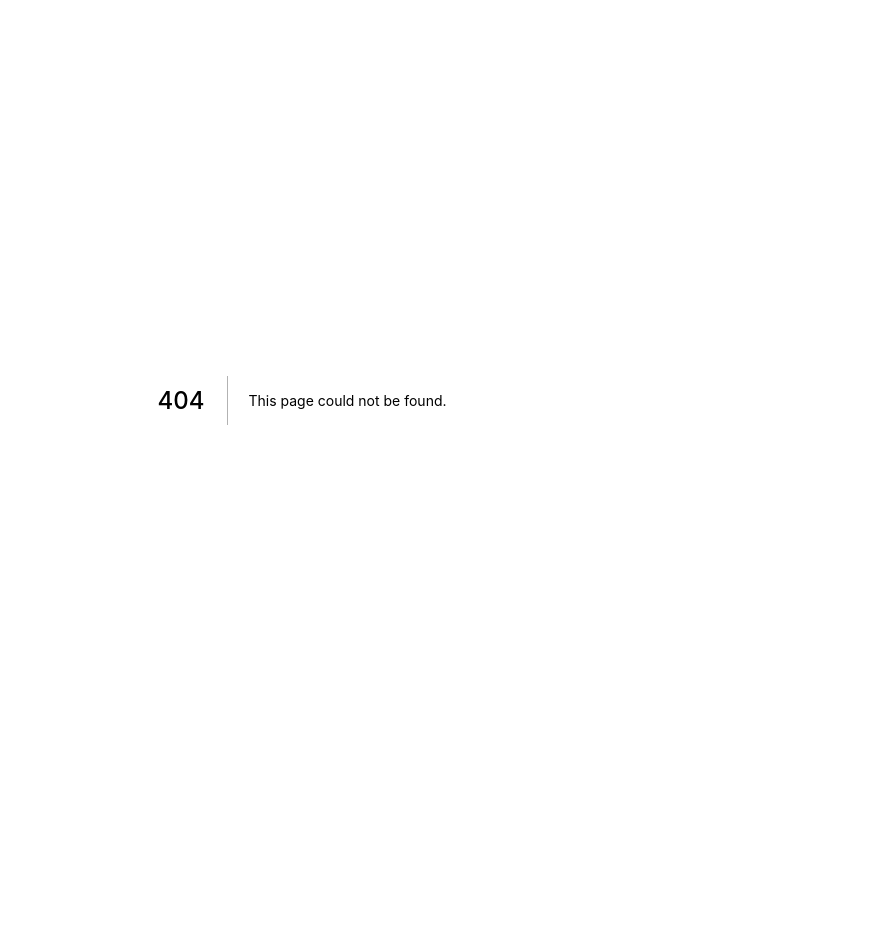
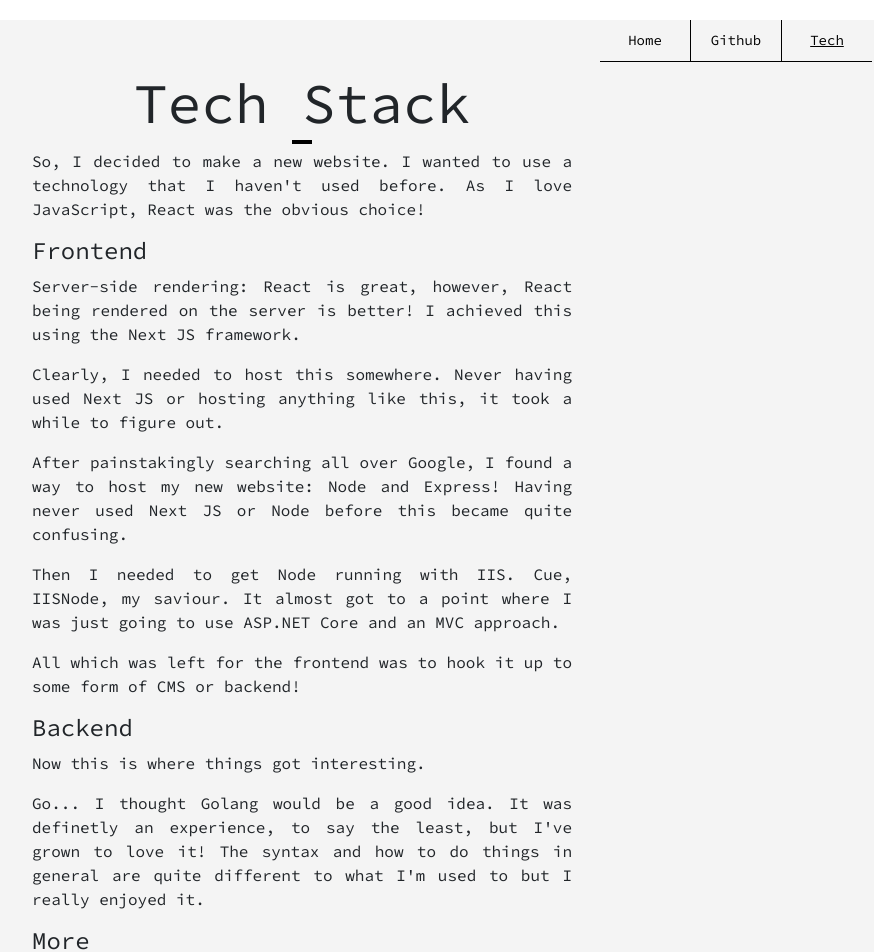
Before and after one commit to reecerussell/ReeceRussell, a Next.js app: page /tech in a window 1280 px wide. Before the commit this address had no page. Shown: the top 952 px of the page, without its empty margins (338-1212 px from the left). Before the commit the page ends 800 px from the top, so only its background shows below. Built offline with nearby package versions, Linux system fonts and the light colour scheme.

Commit message:
small changes

```diff
--- a/components/Navbar.js
+++ b/components/Navbar.js
@@ -1,33 +1,32 @@
-import React from 'react';
-import '../static/css/navbar.css';
+import React from "react";
+import "../static/css/navbar.css";
 
 export default class Navbar extends React.Component {
     constructor(props) {
         super(props);
 
-        this.state = {path: ""};
+        this.state = { path: "" };
     }
 
     componentDidMount() {
         var path = location.pathname;
-        if (path[0] !== '/')
-            path = "/" + path.toLowerCase();
+        if (path[0] !== "/") path = "/" + path.toLowerCase();
 
-        this.setState({path: path});
+        this.setState({ path: path });
     }
 
-    render () {
+    render() {
         return (
             <nav className="nav">
                 <ul>
-                    <li className={(this.state.path === "/" ? "active" : "")}>
+                    <li className={this.state.path === "/" ? "active" : ""}>
                         <a href="/">Home</a>
                     </li>
                     <li>
                         <a href="https://github.com/reecerussell">Github</a>
                     </li>
-                    <li className={(this.state.path.indexOf("/project") > -1 ? "active" : "")}>
-                        <a href="/projects">Projects</a>
+                    <li className={this.state.path === "/tech" ? "active" : ""}>
+                        <a href="/tech">Tech</a>
                     </li>
                 </ul>
             </nav>
--- /dev/null
+++ b/pages/tech.js
@@ -0,0 +1,69 @@
+import { Row, Col } from "reactstrap";
+import Layout from "../components/Layout";
+
+const Tech = props => (
+    <Layout>
+        <Row tag="section">
+            <Col md={{ offset: "3", size: "6" }}>
+                <h1 className="display-4 text-center">Tech Stack</h1>
+                <div
+                    className="tab"
+                    style={{
+                        left: "50%",
+                        transform: "translateX(-50%)",
+                        width: "20px",
+                        height: "4px",
+                    }}
+                />
+                <div className="text-justify">
+                    <p>
+                        So, I decided to make a new website. I wanted to use a
+                        technology that I haven't used before. As I love
+                        JavaScript, React was the obvious choice!
+                    </p>
+                    <h4>Frontend</h4>
+                    <p>
+                        Server-side rendering: React is great, however, React
+                        being rendered on the server is better! I achieved this
+                        using the Next JS framework.
+                    </p>
+                    <p>
+                        Clearly, I needed to host this somewhere. Never having
+                        used Next JS or hosting anything like this, it took a
+                        while to figure out.
+                    </p>
+                    <p>
+                        After painstakingly searching all over Google, I found a
+                        way to host my new website: Node and Express! Having
+                        never used Next JS or Node before this became quite
+                        confusing.
+                    </p>
+                    <p>
+                        Then I needed to get Node running with IIS. Cue,
+                        IISNode, my saviour. It almost got to a point where I
+                        was just going to use ASP.NET Core and an MVC approach.
+                    </p>
+                    <p>
+                        All which was left for the frontend was to hook it up to
+                        some form of CMS or backend!
+                    </p>
+                    <h4>Backend</h4>
+                    <p>Now this is where things got interesting.</p>
+                    <p>
+                        Go... I thought Golang would be a good idea. It was
+                        definetly an experience, to say the least, but I've
+                        grown to love it! The syntax and how to do things in
+                        general are quite different to what I'm used to but I
+                        really enjoyed it.
+                    </p>
+                    <h4>More</h4>
+                    <p>
+                        All hosted on Windows with IIS! Docker is the next step!
+                    </p>
+                </div>
+            </Col>
+        </Row>
+    </Layout>
+);
+
+export default Tech;
--- /dev/null
+++ b/prettier.config.js
@@ -0,0 +1,6 @@
+module.exports = {
+    trailingComma: "es5",
+    tabWidth: 4,
+    semi: true,
+    singleQuote: false,
+};
--- a/static/css/about.css
+++ b/static/css/about.css
@@ -1,5 +1,5 @@
 #about {
-    padding: 50px 0;
+    padding: 50px 0 0 0;
 }
 
 #about h4 {
```
Also changed, not shown: components/Projects.js (+55 -20 lines), components/Skills.js (+12 -15 lines), pages/index.js (+39 -33 lines), pages/project.js (+35 -30 lines), pages/projects.js (deleted, +0 -10 lines), server.js (+29 -27 lines).
